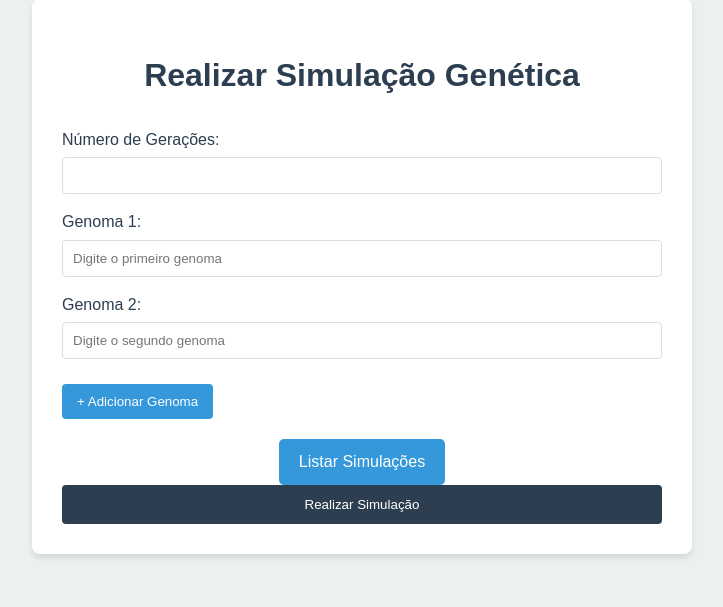
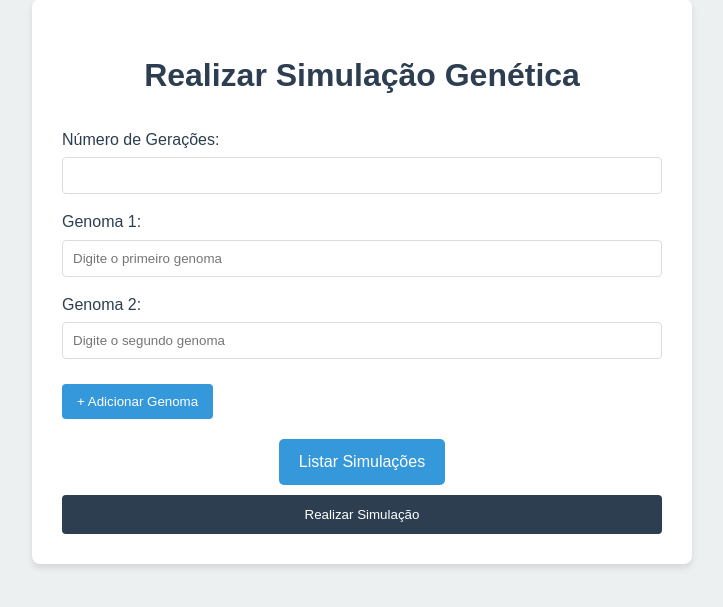
Before and after one commit to clr-cera/APOO-Final, a Django app: page /realizar_simulacao/nova/ in a window 1280 px wide. Shown: the part 21-628 px from the top of the page, without its empty margins (278-1001 px from the left). Run offline with Django 5.2, Linux system fonts and the light colour scheme.

Commit message:
arrumei o botoes

```diff
--- a/simulacao/templates/realizar_simulacao.html
+++ b/simulacao/templates/realizar_simulacao.html
@@ -78,7 +78,9 @@
         }
 
         .btn {
+
             display: inline-block;
+
             margin-top: 20px;
             padding: 10px 20px;
             font-size: 16px;
@@ -90,6 +92,10 @@
             text-align: center;
             cursor: pointer;
             transition: background 0.3s;
+        }
+
+        .btn:last-child {
+            margin-bottom: 10px; /* Remove margem do último botão */
         }
 
         .btn:hover {
```
